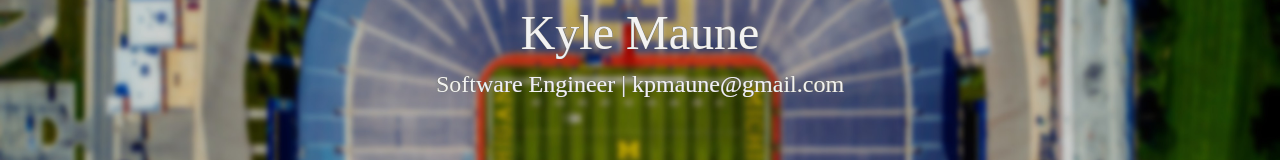
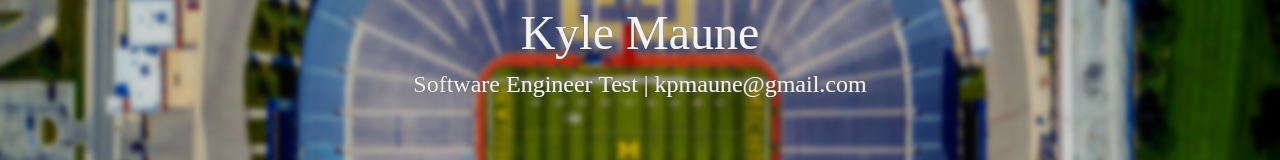
Before and after one commit to kmaune/kmaune.github.io, a plain HTML site: page index.html in a window 1280 px wide. Shown: the part 252-412 px from the top of the page. Drawn offline with nearby package versions, Linux system fonts and the light colour scheme.

Commit message:
attempt 4, manipulating z-index

```diff
--- a/index.html
+++ b/index.html
@@ -36,7 +36,7 @@
         <div class="row">
             <div class="col-md-6 offset-md-3" id="topRow">
                 <h1>Kyle Maune</h1>
-                <h4>Software Engineer |
+                <h4>Software Engineer Test |
                     <a href="mailto:kpmaune@gmail.com">kpmaune@gmail.com</a>
                 </h4>
                <!-- <p class="lead"> Interactive Resume </p> -->
--- a/style.css
+++ b/style.css
@@ -52,6 +52,8 @@ body {
 }
 
 #topContainer {
+    display: block;
+    z-index: -10;
     background-image: url(images/veryblurred.jpg);
     width: 100%;
     background-size: 100% 100%;
```
